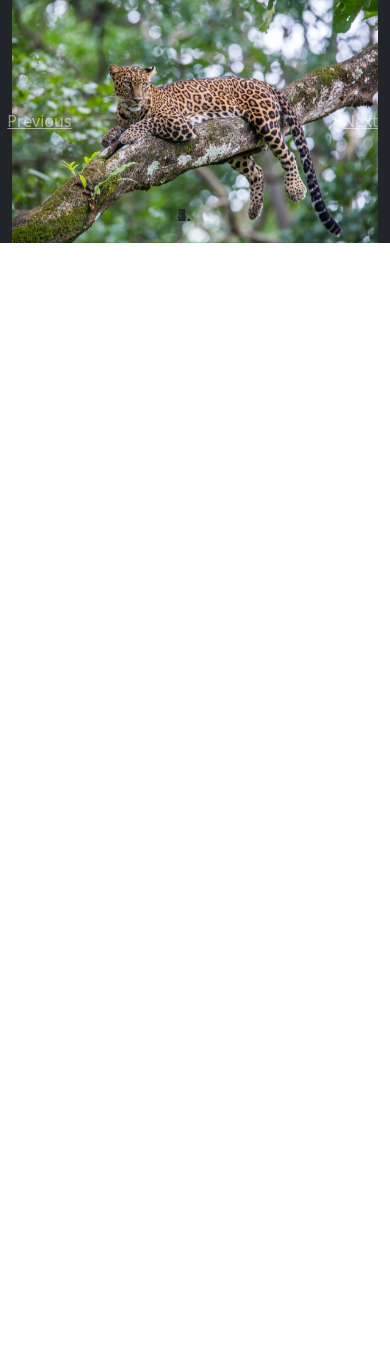
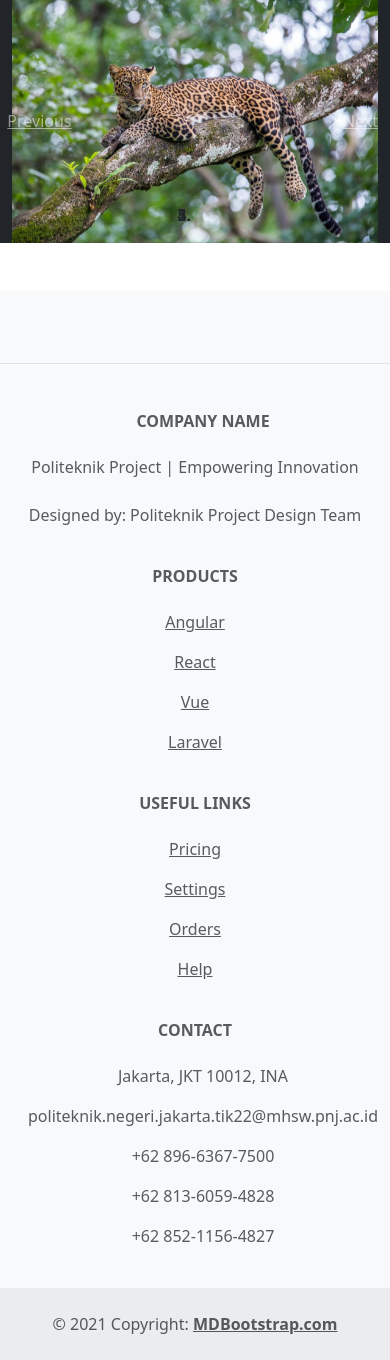
Before and after one commit to veritas39/pwl_uas_s3, a PHP site: page / in a window 390 px wide. Shown: the part 2742-4102 px from the top of the page. Before the commit the page ends 2985 px from the top, so only its background shows below. Run offline with PHP 8.4, Linux system fonts and the light colour scheme; the visitor is signed in with stand-in values (Sample User, id 1); some libraries are stand-ins or nearby versions.

Commit message:
footer
nambahin footer

```diff
--- a/index.php
+++ b/index.php
@@ -4,7 +4,7 @@ include('navbar.php');
 
 session_start();
 
-if( !isset($_SESSION['username']) ){
+if (!isset($_SESSION['username'])) {
     $_SESSION['msg'] = 'anda harus login untuk mengakses halaman ini';
     header('Location: login.php');
     $name = isset($_SESSION['name']) ? $_SESSION['name'] : '';
@@ -162,14 +162,142 @@ echo '
 
 <script>
     function menglogout() {
-        window.location.href='logout.php';
+        window.location.href = 'logout.php';
     }
+
     function redirectToPage() {
-        window.location.href ='tiket.php';
+        window.location.href = 'tiket.php';
     }
     // function redirectTiket() {
     //     window.location.href = 'tiket.php';
     // }
 </script>
+<!-- Footer -->
+<footer class="bg-black text-center text-lg-start bg-body-tertiary text-muted">
+    <!-- Section: Social media -->
+    <section class="d-flex justify-content-center justify-content-lg-between p-4 border-bottom">
+        <!-- Left -->
+        <div class="me-5 d-none d-lg-block">
+            <span>Get connected with us on social networks:</span>
+        </div>
+        <!-- Left -->
+
+        <!-- Right -->
+        <div>
+            <a href="" class="me-4 text-reset">
+                <i class="fab fa-facebook-f"></i>
+            </a>
+            <a href="" class="me-4 text-reset">
+                <i class="fab fa-twitter"></i>
+            </a>
+            <a href="" class="me-4 text-reset">
+                <i class="fab fa-google"></i>
+            </a>
+            <a href="" class="me-4 text-reset">
+                <i class="fab fa-instagram"></i>
+            </a>
+            <a href="" class="me-4 text-reset">
+                <i class="fab fa-linkedin"></i>
+            </a>
+            <a href="" class="me-4 text-reset">
+                <i class="fab fa-github"></i>
+            </a>
+        </div>
+        <!-- Right -->
+    </section>
+    <!-- Section: Social media -->
+
+    <!-- Section: Links  -->
+    <section class="">
+        <div class="container text-center text-md-start mt-5">
+            <!-- Grid row -->
+            <div class="row mt-3">
+                <!-- Grid column -->
+                <div class="col-md-3 col-lg-4 col-xl-3 mx-auto mb-4">
+                    <!-- Content -->
+                    <h6 class="text-uppercase fw-bold mb-4">
+                        <i class="fas fa-gem me-3"></i>Company name
+                    </h6>
+                    <p>
+                        Politeknik Project | Empowering Innovation
+                        <br><br>
+
+                        Designed by: Politeknik Project Design Team
+                    </p>
+                </div>
+                <!-- Grid column -->
+
+                <!-- Grid column -->
+                <div class="col-md-2 col-lg-2 col-xl-2 mx-auto mb-4">
+                    <!-- Links -->
+                    <h6 class="text-uppercase fw-bold mb-4">
+                        Products
+                    </h6>
+                    <p>
+                        <a href="#!" class="text-reset">Angular</a>
+                    </p>
+                    <p>
+                        <a href="#!" class="text-reset">React</a>
+                    </p>
+                    <p>
+                        <a href="#!" class="text-reset">Vue</a>
+                    </p>
+                    <p>
+                        <a href="#!" class="text-reset">Laravel</a>
+                    </p>
+                </div>
+                <!-- Grid column -->
+
+                <!-- Grid column -->
+                <div class="col-md-3 col-lg-2 col-xl-2 mx-auto mb-4">
+                    <!-- Links -->
+                    <h6 class="text-uppercase fw-bold mb-4">
+                        Useful links
+                    </h6>
+                    <p>
+                        <a href="#!" class="text-reset">Pricing</a>
+                    </p>
+                    <p>
+                        <a href="#!" class="text-reset">Settings</a>
+                    </p>
+                    <p>
+                        <a href="#!" class="text-reset">Orders</a>
+                    </p>
+                    <p>
+                        <a href="#!" class="text-reset">Help</a>
+                    </p>
+                </div>
+                <!-- Grid column -->
+
+                <!-- Grid column -->
+                <div class="col-md-4 col-lg-3 col-xl-3 mx-auto mb-md-0 mb-4">
+                    <!-- Links -->
+                    <h6 class="text-uppercase fw-bold mb-4">Contact</h6>
+                    <p><i class="fas fa-home me-3"></i> Jakarta, JKT 10012, INA</p>
+                    <p>
+                        <i class="fas fa-envelope me-3"></i>
+                        politeknik.negeri.jakarta.tik22@mhsw.pnj.ac.id
+                    </p>
+                    <p><i class="fas fa-phone me-3"></i> +62 896-6367-7500 </p>
+                    <p><i class="fas fa-print me-3"></i> +62 813-6059-4828</p>
+                    <p><i class="fas fa-print me-3"></i> +62 852-1156-4827</p>
+                </div>
+                <!-- Grid column -->
+            </div>
+            <!-- Grid row -->
+        </div>
+    </section>
+    <!-- Section: Links  -->
+
+    <!-- Copyright -->
+    <div class="text-center p-4" style="background-color: rgba(0, 0, 0, 0.05);">
+        © 2021 Copyright:
+        <a class="text-reset fw-bold" href="https://mdbootstrap.com/">MDBootstrap.com</a>
+    </div>
+    <!-- Copyright -->
+</footer>
+<!-- Footer -->
+
 </body>
+
 </html>
```
Also changed, not shown: footer.php (added, +33 -0 lines).
